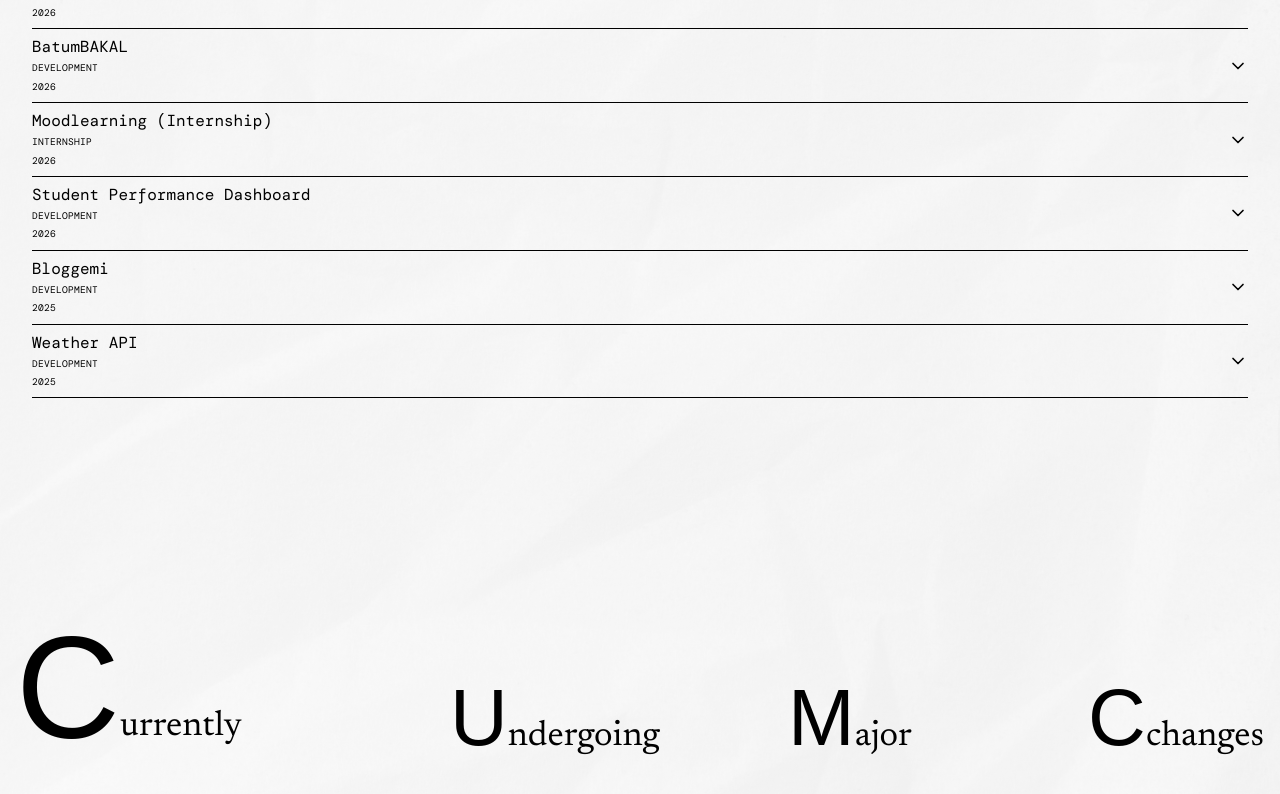
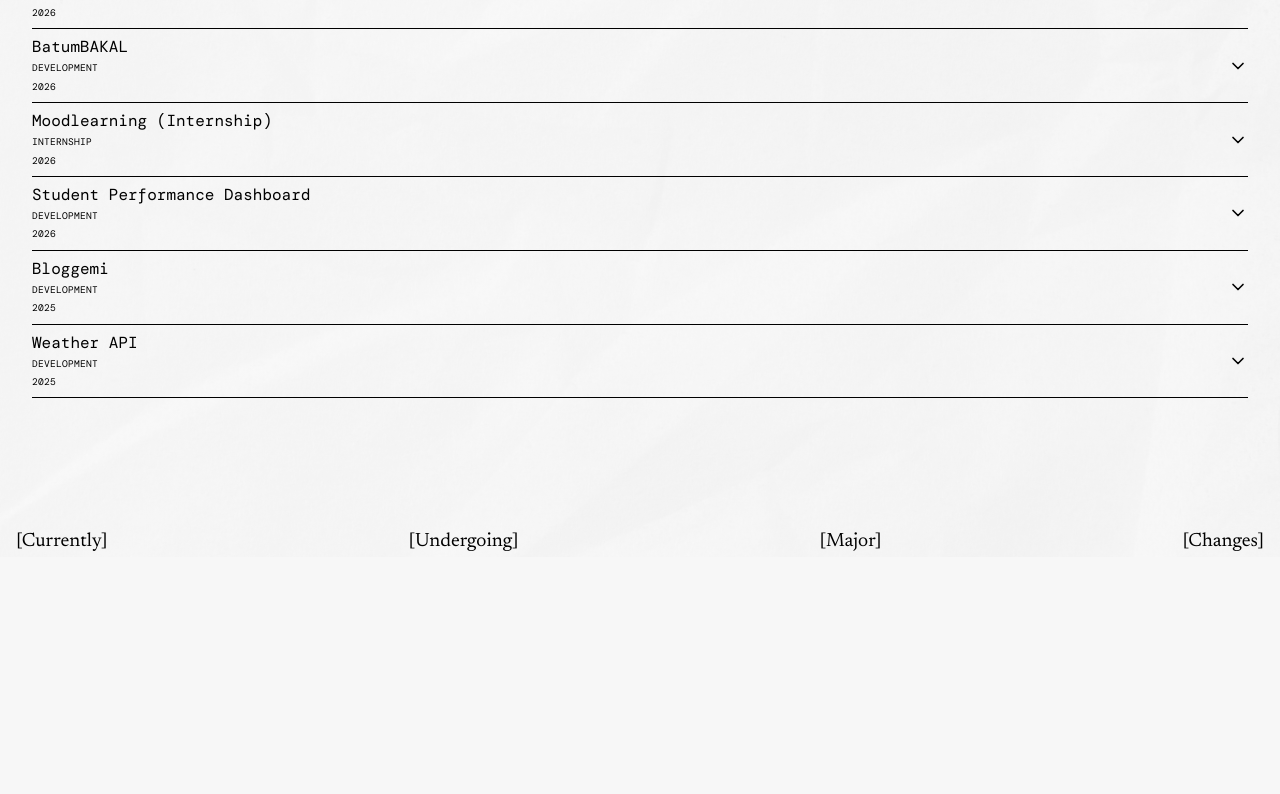
Before and after one commit to CallMeLlms/main-porfolio, a Next.js app: page / in a window 1280 px wide. Shown: the part 1072-1866 px from the top of the page. After the commit the page ends 1629 px from the top, so only its background shows below. Built offline with nearby package versions, Linux system fonts and the light colour scheme; a web font is replaced by a local one.

Commit message:
refactor(footer): changed the initial layout and design

```diff
--- a/components/main-layout/MainView.tsx
+++ b/components/main-layout/MainView.tsx
@@ -80,59 +80,42 @@ export default function MainView() {
         </div>
       </section>
 
-      <section id="footer" className="flex px-4 py-20 sm:py-24">
-        <div className="flex w-full  justify-between">
+      <section id="footer" className="flex px-4 ">
+        <div className="flex w-full justify-between text-[clamp(0.1rem,1.5vw,1.2rem)]">
+
           <span className="flex items-end justify-center">
+
             <span
-              className={`${fontScript.className} text-[clamp(3rem,12vw,9rem)] font-black leading-[0.9]`}
+              className={`${fontSerif.className}`}
             >
-              C
-            </span>
-            <span
-              className={`${fontSerif.className} text-[clamp(1.25rem,2.75vw,2.25rem)]`}
-            >
-              urrently
+              {"[Currently]"}
             </span>
           </span>
 
-          <span className="flex items-end justify-center ml-12 sm:ml-36">
+          <span className="flex items-end justify-center">
             <span
-              className={`${fontScript.className} text-[clamp(3rem,8vw,5rem)] font-black leading-[0.9]`}
+              className={`${fontSerif.className}`}
             >
-              U
-            </span>
-            <span
-              className={`${fontSerif.className}  text-[clamp(1.25rem,2.75vw,2.25rem)] leading-[0.95]`}
-            >
-              ndergoing
+              {"[Undergoing]"}
             </span>
           </span>
 
-          <span className="flex items-end justify-center ml-6 sm:ml-16">
+          <span className="flex items-end justify-center">
             <span
-              className={`${fontScript.className} text-[clamp(3rem,8vw,5rem)] font-black leading-[0.9]`}
+              className={`${fontSerif.className}`}
             >
-              M
-            </span>
-            <span
-              className={`${fontSerif.className}  text-[clamp(1.25rem,2.75vw,2.25rem)] leading-[0.95]`}
-            >
-              ajor
+              {"[Major]"}
             </span>
           </span>
 
-          <span className="flex items-end justify-center ml-9 sm:ml-28">
+          <span className="flex items-end justify-center">
             <span
-              className={`${fontScript.className} text-[clamp(3rem,8vw,5rem)] font-black leading-[0.9]`}
+              className={`${fontSerif.className}`}
             >
-              C
-            </span>
-            <span
-              className={`${fontSerif.className}  text-[clamp(1.25rem,2.75vw,2.25rem)] leading-[0.95]`}
-            >
-              changes
+              {"[Changes]"}
             </span>
           </span>
+
         </div>
       </section>
 
```
